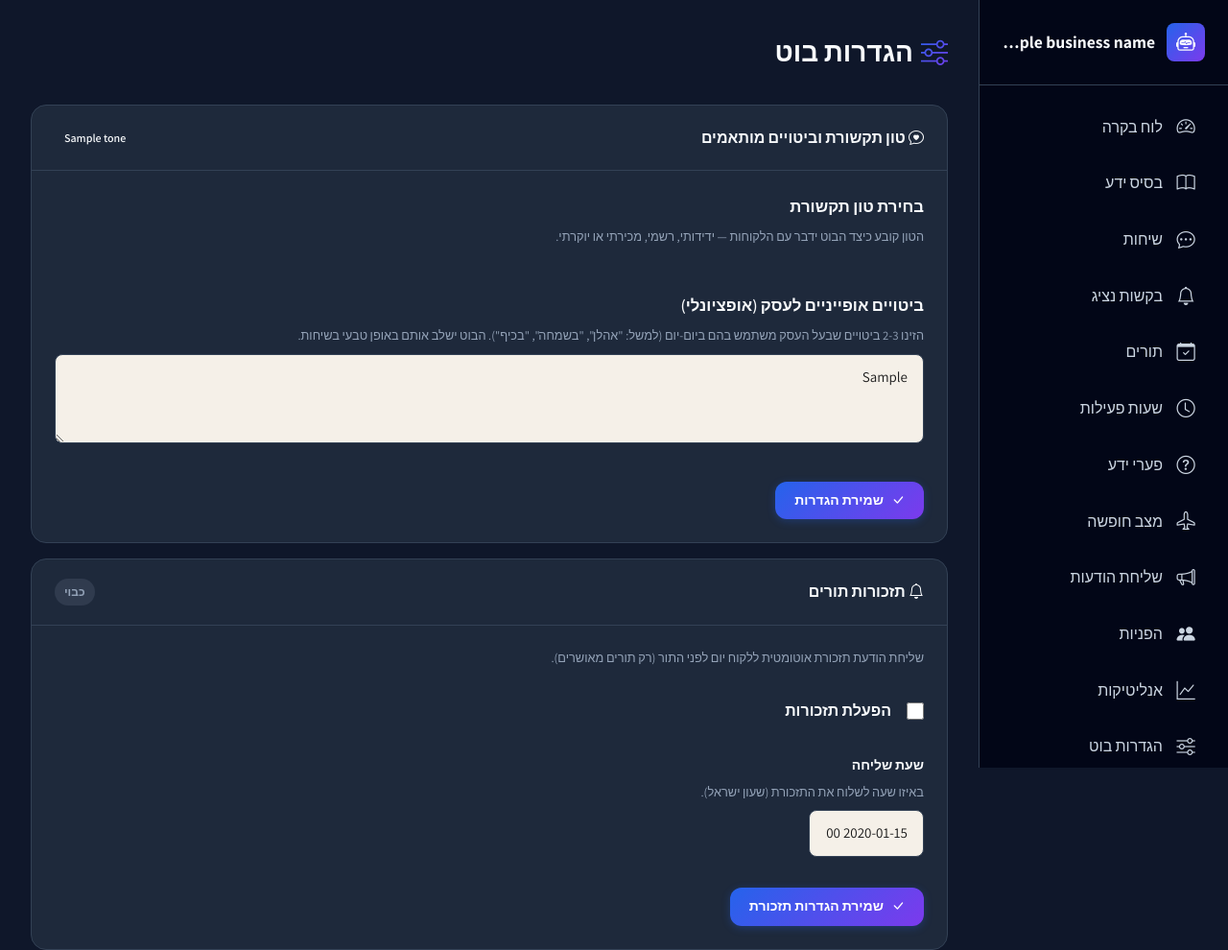
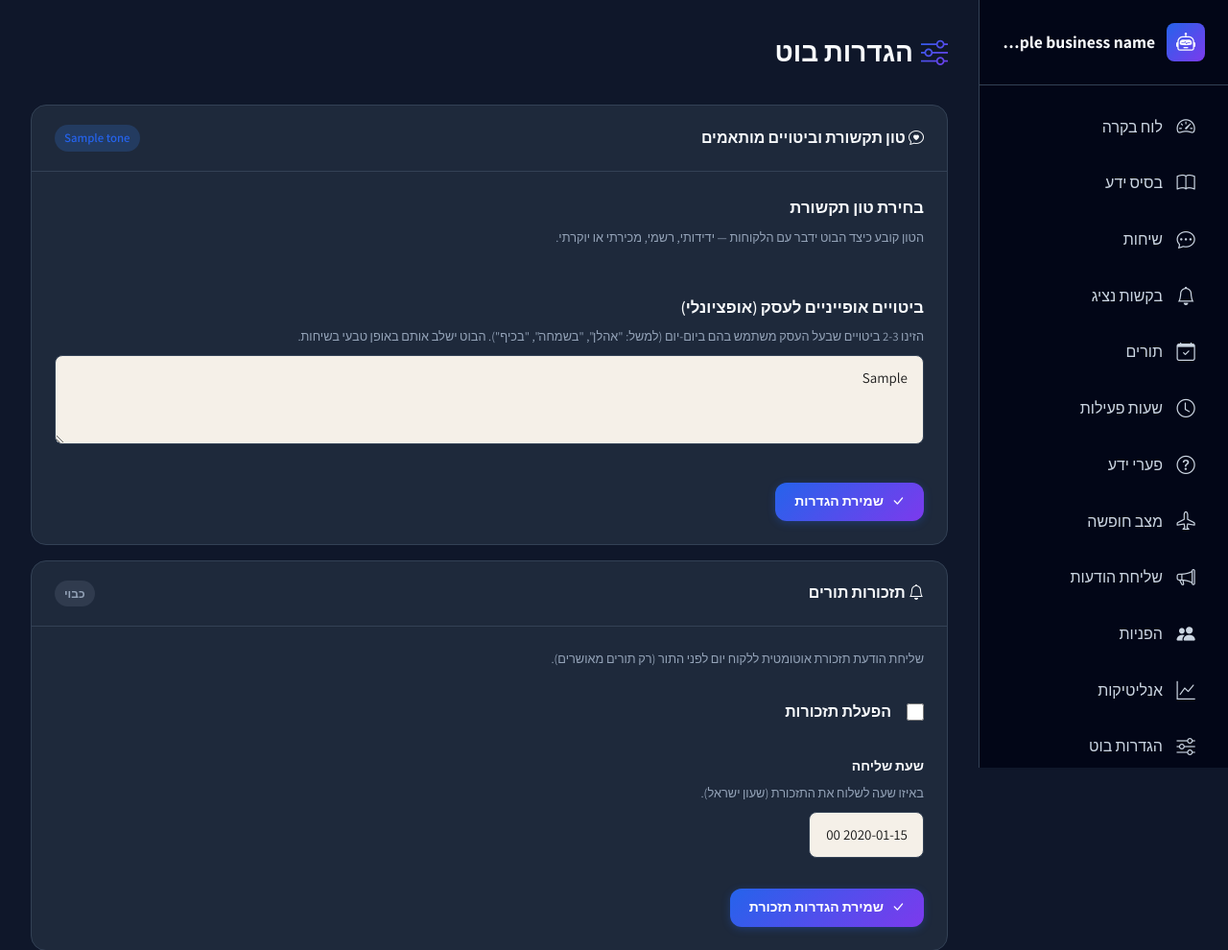
Before and after one commit to amirbiron/ai-business-bot, a Python web app: template admin/templates/bot_settings.html in a window 1280 px wide. Shown: the top 990 px of the page at 96% size. Run offline with Jinja, Linux system fonts and the light colour scheme; the template is opened without the code that fills it: most values are stand-ins (such as "Sample title", 1, 10 or a date in 2020).

Commit message:
הוספת סגנון badge-primary — הדגשת סטטוס טון בהגדרות בוט
הבאדג' בדף הגדרות בוט (למשל "ידידותי") לא היה מודגש
כי חסר סגנון badge-primary. נוסף עם רקע כחול וטקסט בולט.

https://claude.ai/code/session_01X8KJkLEmbDjyH3a95Hcyqc

```diff
--- a/admin/static/css/style.css
+++ b/admin/static/css/style.css
@@ -655,6 +655,13 @@ table tbody tr:last-child td {
 .badge-category {
     background: rgba(124, 58, 237, 0.18);
     color: var(--brand-purple-light);
+}
+
+.badge-primary {
+    background: rgba(59, 130, 246, 0.2);
+    color: var(--brand-blue);
+    font-weight: 600;
+    font-size: 0.8rem;
 }
 
 /* --- Forms --- */
```
